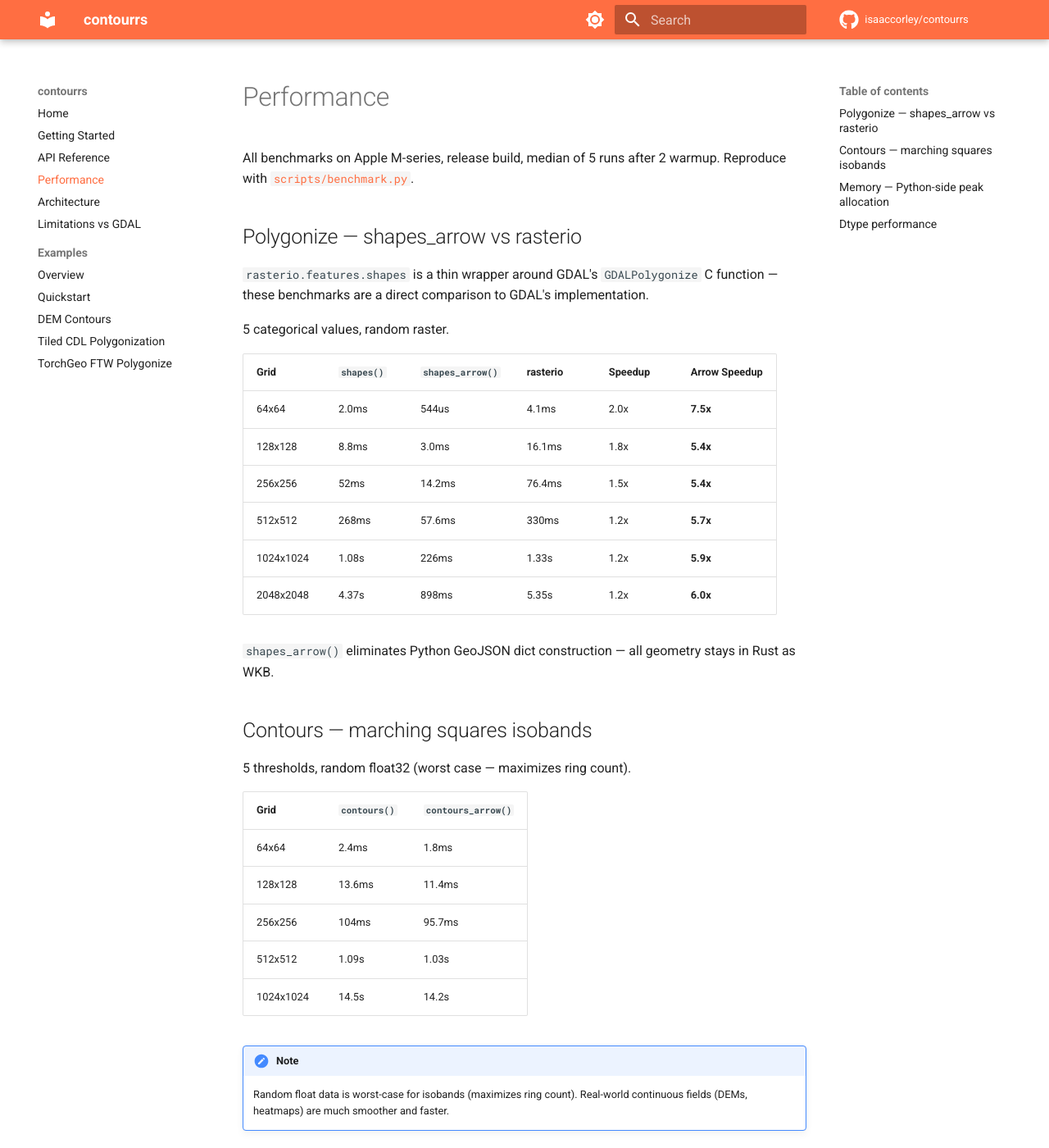
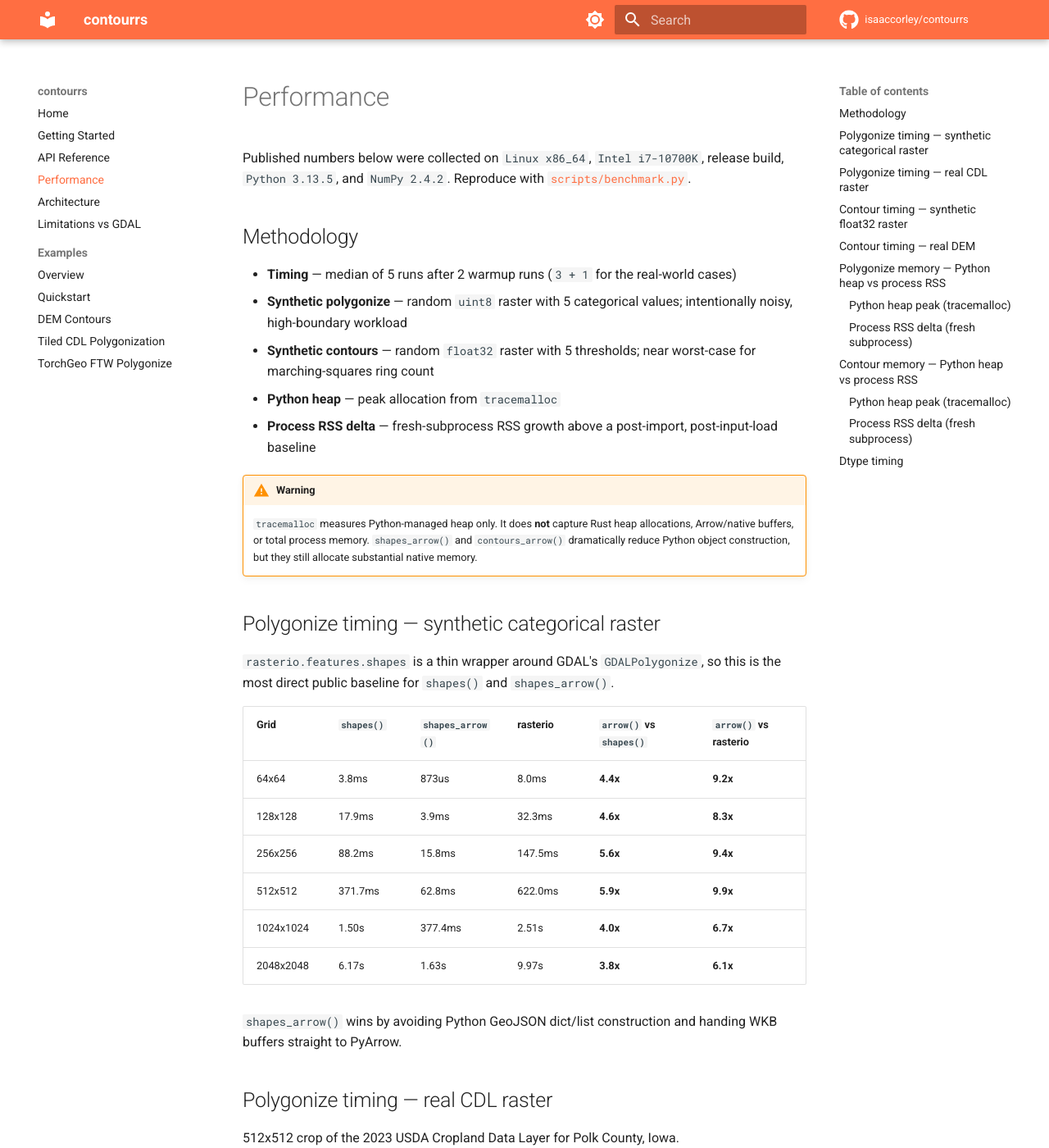
Before and after one commit to isaaccorley/contourrs, an MkDocs documentation site: the page built from docs/performance.md, in a window 1280 px wide and 1400 px high. Shown: the whole window at 82% size. Built offline with MkDocs 1.6.1 and Material for MkDocs 9.7.7, drawn with Linux system fonts in a browser that asks for light colours; comment, search, counter and statistics services are not loaded; some of the changed text lies outside the part shown.

Commit message:
docs: audit benchmark methodology and expand performance analysis (#17)

```diff
--- a/docs/performance.md
+++ b/docs/performance.md
@@ -1,66 +1,129 @@
 # Performance
 
-All benchmarks on Apple M-series, release build, median of 5 runs after 2 warmup. Reproduce with [`scripts/benchmark.py`](https://github.com/isaaccorley/contourrs/blob/main/scripts/benchmark.py).
+Published numbers below were collected on `Linux x86_64`, `Intel i7-10700K`, release build, `Python 3.13.5`, and `NumPy 2.4.2`. Reproduce with [`scripts/benchmark.py`](https://github.com/isaaccorley/contourrs/blob/main/scripts/benchmark.py).
 
-## Polygonize — shapes_arrow vs rasterio
+## Methodology
 
-`rasterio.features.shapes` is a thin wrapper around GDAL's `GDALPolygonize` C function — these benchmarks are a direct comparison to GDAL's implementation.
-
-5 categorical values, random raster.
-
-| Grid | `shapes()` | `shapes_arrow()` | rasterio | Speedup | Arrow Speedup |
-|---|---|---|---|---|---|
-| 64x64 | 2.0ms | 544us | 4.1ms | 2.0x | **7.5x** |
-| 128x128 | 8.8ms | 3.0ms | 16.1ms | 1.8x | **5.4x** |
-| 256x256 | 52ms | 14.2ms | 76.4ms | 1.5x | **5.4x** |
-| 512x512 | 268ms | 57.6ms | 330ms | 1.2x | **5.7x** |
-| 1024x1024 | 1.08s | 226ms | 1.33s | 1.2x | **5.9x** |
-| 2048x2048 | 4.37s | 898ms | 5.35s | 1.2x | **6.0x** |
-
-`shapes_arrow()` eliminates Python GeoJSON dict construction — all geometry stays in Rust as WKB.
-
-## Contours — marching squares isobands
-
-5 thresholds, random float32 (worst case — maximizes ring count).
-
-| Grid | `contours()` | `contours_arrow()` |
-|---|---|---|
-| 64x64 | 2.4ms | 1.8ms |
-| 128x128 | 13.6ms | 11.4ms |
-| 256x256 | 104ms | 95.7ms |
-| 512x512 | 1.09s | 1.03s |
-| 1024x1024 | 14.5s | 14.2s |
-
-!!! note
-    Random float data is worst-case for isobands (maximizes ring count). Real-world continuous fields (DEMs, heatmaps) are much smoother and faster.
-
-## Memory — Python-side peak allocation
-
-Measured with `tracemalloc`.
+- **Timing** — median of 5 runs after 2 warmup runs (`3 + 1` for the real-world cases)
+- **Synthetic polygonize** — random `uint8` raster with 5 categorical values; intentionally noisy, high-boundary workload
+- **Synthetic contours** — random `float32` raster with 5 thresholds; near worst-case for marching-squares ring count
+- **Python heap** — peak allocation from `tracemalloc`
+- **Process RSS delta** — fresh-subprocess RSS growth above a post-import, post-input-load baseline
 
 !!! warning
-    These numbers reflect Python-managed heap allocation only. They do **not** capture Rust heap allocations, Arrow/native buffers, or total process RSS. `shapes_arrow()` minimizes Python object construction; it does not imply near-zero total memory use.
+    `tracemalloc` measures Python-managed heap only. It does **not** capture Rust heap allocations, Arrow/native buffers, or total process memory. `shapes_arrow()` and `contours_arrow()` dramatically reduce Python object construction, but they still allocate substantial native memory.
 
-| Grid | `shapes()` | `shapes_arrow()` | rasterio | Arrow reduction |
+## Polygonize timing — synthetic categorical raster
+
+`rasterio.features.shapes` is a thin wrapper around GDAL's `GDALPolygonize`, so this is the most direct public baseline for `shapes()` and `shapes_arrow()`.
+
+| Grid | `shapes()` | `shapes_arrow()` | rasterio | `arrow()` vs `shapes()` | `arrow()` vs rasterio |
+|---|---|---|---|---|---|
+| 64x64 | 3.8ms | 873us | 8.0ms | **4.4x** | **9.2x** |
+| 128x128 | 17.9ms | 3.9ms | 32.3ms | **4.6x** | **8.3x** |
+| 256x256 | 88.2ms | 15.8ms | 147.5ms | **5.6x** | **9.4x** |
+| 512x512 | 371.7ms | 62.8ms | 622.0ms | **5.9x** | **9.9x** |
+| 1024x1024 | 1.50s | 377.4ms | 2.51s | **4.0x** | **6.7x** |
+| 2048x2048 | 6.17s | 1.63s | 9.97s | **3.8x** | **6.1x** |
+
+`shapes_arrow()` wins by avoiding Python GeoJSON dict/list construction and handing WKB buffers straight to PyArrow.
+
+## Polygonize timing — real CDL raster
+
+512x512 crop of the 2023 USDA Cropland Data Layer for Polk County, Iowa.
+
+| Dataset | `shapes()` | `shapes_arrow()` | rasterio | output rows |
 |---|---|---|---|---|
-| 64x64 | 2.7MB | 2.9MB | 2.6MB | ~0% |
-| 256x256 | 41.6MB | <0.1MB | 39.9MB | **~100%** |
-| 512x512 | 166MB | <0.1MB | 159MB | **~100%** |
-| 1024x1024 | 665MB | <0.1MB | 637MB | **~100%** |
-| 2048x2048 | 2.66GB | <0.1MB | 2.55GB | **~100%** |
+| CDL 2023 Polk County 512x512 | 102.0ms | **23.1ms** | 174.1ms | 34,130 |
 
-`shapes_arrow()` achieves near-zero Python-side allocation because all computation happens in Rust and the Arrow C Data Interface transfers ownership without copying. Treat this as a Python-heap result, not a total-memory result.
+On real land-cover data, `shapes_arrow()` is still about **4.4x** faster than `shapes()` and about **7.5x** faster than rasterio.
 
-## Dtype performance
+## Contour timing — synthetic float32 raster
 
-1024x1024 grid, `shapes_arrow()`. All input types perform within 8% of each other.
+These are `contours()` vs `contours_arrow()` on random float32 data with 5 thresholds. This is intentionally harsh on isoband extraction because it maximizes tiny rings.
+
+| Grid | `contours()` | `contours_arrow()` | `arrow()` vs `contours()` |
+|---|---|---|---|
+| 64x64 | 3.8ms | 2.9ms | **1.3x** |
+| 128x128 | 21.0ms | 17.4ms | **1.2x** |
+| 256x256 | 172.0ms | 154.9ms | **1.1x** |
+| 512x512 | 2.08s | 1.87s | **1.1x** |
+| 1024x1024 | 33.98s | 32.46s | **1.0x** |
+
+The contour path spends most of its time in marching squares and polygon assembly, so Arrow helps less than it does for categorical polygonization.
+
+## Contour timing — real DEM
+
+2048x2048 Mt. Rainier DEM with 250 m contour bands.
+
+| Dataset | `contours()` | `contours_arrow()` | output rows |
+|---|---|---|---|
+| Mt. Rainier DEM 2048x2048 | 49.8ms | **47.7ms** | 186 |
+
+Real DEMs are much smoother than random noise, so contour extraction is dramatically faster than the synthetic worst case.
+
+## Polygonize memory — Python heap vs process RSS
+
+### Python heap peak (`tracemalloc`)
+
+| Grid | `shapes()` | `shapes_arrow()` | rasterio | `arrow()` reduction vs rasterio |
+|---|---|---|---|---|
+| 64x64 | 2.7MB | <0.1MB | 2.6MB | **100%** |
+| 256x256 | 41.6MB | <0.1MB | 39.9MB | **100%** |
+| 512x512 | 166.4MB | <0.1MB | 159.4MB | **100%** |
+| 1024x1024 | 665.1MB | <0.1MB | 637.1MB | **100%** |
+| 2048x2048 | 2.60GB | <0.1MB | 2.49GB | **100%** |
+
+This is the source of the earlier `<0.1MB` claim: Arrow output nearly eliminates Python-side object churn.
+
+### Process RSS delta (fresh subprocess)
+
+| Grid | `shapes()` | `shapes_arrow()` | rasterio | `arrow()` reduction vs rasterio |
+|---|---|---|---|---|
+| 64x64 | 5.5MB | 2.7MB | 12.7MB | **79%** |
+| 256x256 | 90.2MB | 10.6MB | 72.0MB | **85%** |
+| 512x512 | 358.5MB | 184.8MB | 256.9MB | **28%** |
+| 1024x1024 | 1.39GB | 714.0MB | 1002.8MB | **29%** |
+| 2048x2048 | 5.58GB | 2.79GB | 3.90GB | **28%** |
+
+This is the more important caveat: `shapes_arrow()` is **not** near-zero total memory. It still needs large native allocations for labeling, polygon tracing, WKB serialization, and Arrow buffers. The win is real, but it is closer to **~28-29% lower process RSS than rasterio** on larger grids, not ~100%.
+
+## Contour memory — Python heap vs process RSS
+
+### Python heap peak (`tracemalloc`)
+
+| Grid | `contours()` | `contours_arrow()` | `arrow()` reduction |
+|---|---|---|---|
+| 64x64 | 0.9MB | <0.1MB | **100%** |
+| 128x128 | 3.6MB | <0.1MB | **100%** |
+| 256x256 | 14.5MB | <0.1MB | **100%** |
+| 512x512 | 57.4MB | <0.1MB | **100%** |
+| 1024x1024 | 228.4MB | <0.1MB | **100%** |
+
+### Process RSS delta (fresh subprocess)
+
+| Grid | `contours()` | `contours_arrow()` | `arrow()` reduction |
+|---|---|---|---|
+| 64x64 | 2.0MB | 1.8MB | **8%** |
+| 128x128 | 8.6MB | 5.5MB | **36%** |
+| 256x256 | 31.6MB | 15.6MB | **51%** |
+| 512x512 | 118.6MB | 54.8MB | **54%** |
+| 1024x1024 | 405.8MB | 216.6MB | **47%** |
+
+For contours, Arrow reduces Python overhead and still lowers process memory, but the end-to-end savings are smaller than the `tracemalloc` table alone suggests.
+
+## Dtype timing
+
+1024x1024 grid, `shapes_arrow()`.
 
 | dtype | time |
 |---|---|
-| uint8 | 222ms |
-| uint16 | 223ms |
-| uint32 | 221ms |
-| int16 | 223ms |
-| int32 | 236ms |
-| float32 | 239ms |
-| float64 | 238ms |
+| uint8 | 253.0ms |
+| uint16 | 255.8ms |
+| uint32 | 253.6ms |
+| int16 | 253.4ms |
+| int32 | 255.2ms |
+| float32 | 256.0ms |
+| float64 | 254.1ms |
+
+Input dtype has little effect on the Arrow polygonize path in this benchmark; all tested dtypes fall within about 1% of each other.
```
Also changed, not shown: 1 other file.
